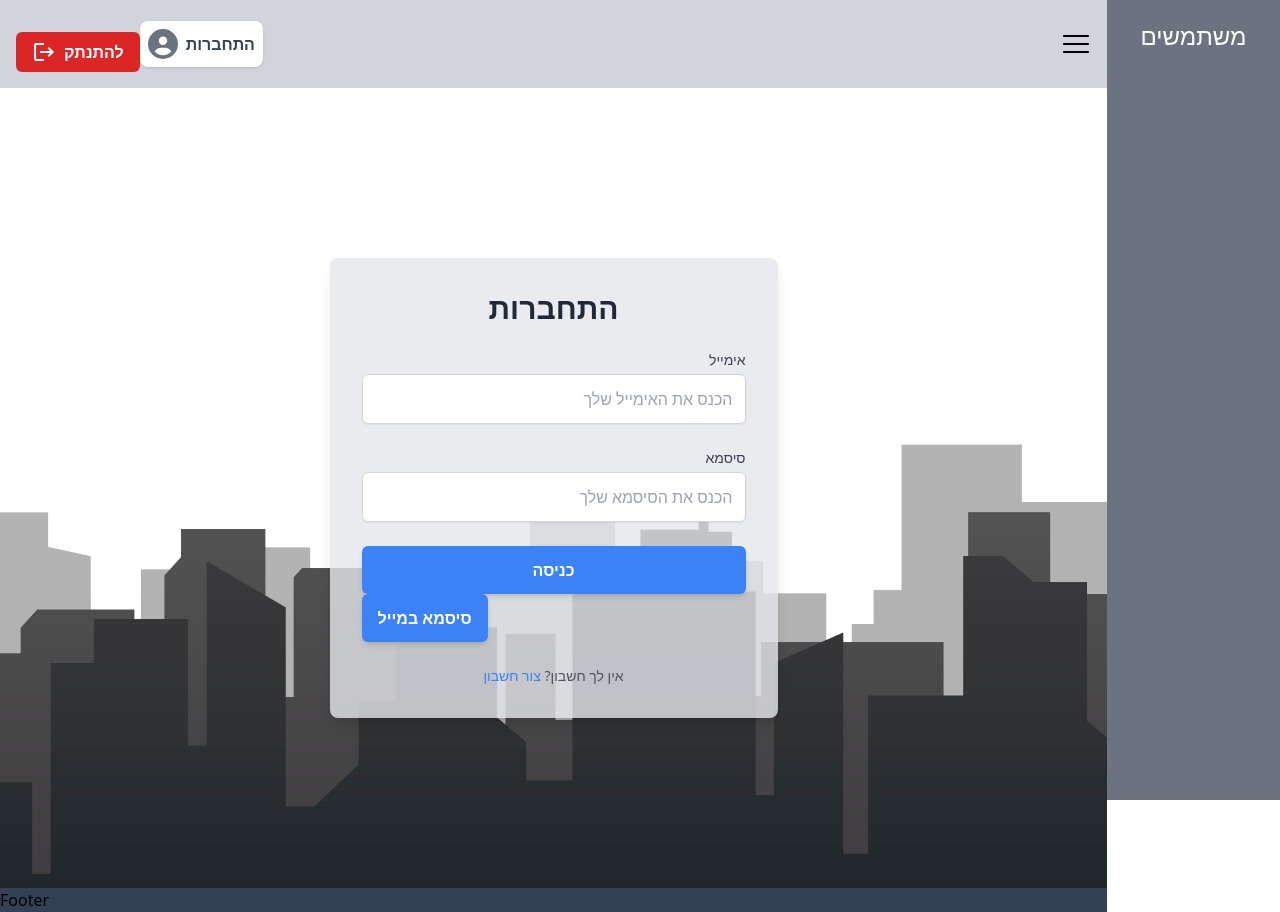
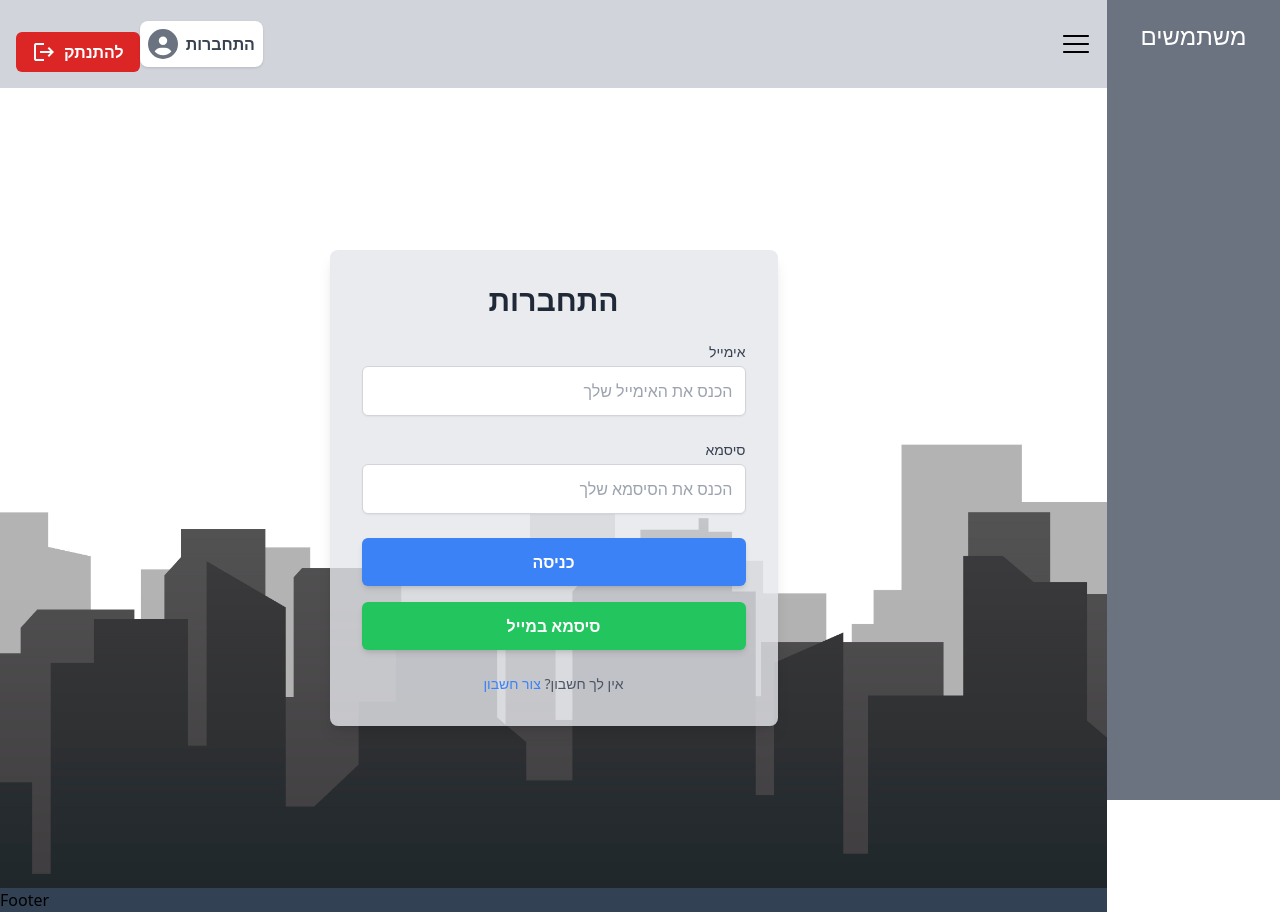
Before and after one commit to yysh79/CI-Client, a React (Vite) app: page /login in a window 1280 px wide. Built offline with nearby package versions, Linux system fonts and the light colour scheme.

Commit message:
Otp Design

```diff
--- a/src/components/LogIn.tsx
+++ b/src/components/LogIn.tsx
@@ -41,7 +41,7 @@ function Login() {
             setLoading(false);
         }
        };
-    return (
+       return (
         <div className='flex justify-center items-center min-h-screen bg-[url("/images/background-login.jpg")] bg-cover bg-center'>
             <div className="bg-gray-200 bg-opacity-80 p-8 rounded-lg shadow-lg max-w-md w-full">
                 <h1 className="text-center text-3xl font-bold text-gray-800 mb-6">התחברות</h1>
@@ -77,10 +77,12 @@ function Login() {
                     </button>
                 </form>
 
-                   <button ><p  className={`w-full ${loading ? 'bg-gray-400' : 'bg-blue-500'} text-white py-3 px-4 rounded-md font-bold hover:bg-blue-600 transition duration-300 shadow-md`}>
+                <button className="w-full bg-green-500 text-white py-3 px-4 rounded-md font-bold hover:bg-green-600 transition duration-300 shadow-md mt-4">
+                    <p className="text-center">
                        <Link to={"/otp"}>סיסמא במייל</Link>
-                   </p>
+                    </p>
                 </button>
+
                 <p className="mt-6 text-center text-sm text-gray-600">
                     אין לך חשבון? <a href="#" className="text-blue-500 hover:underline">צור חשבון</a>
                 </p>
```
